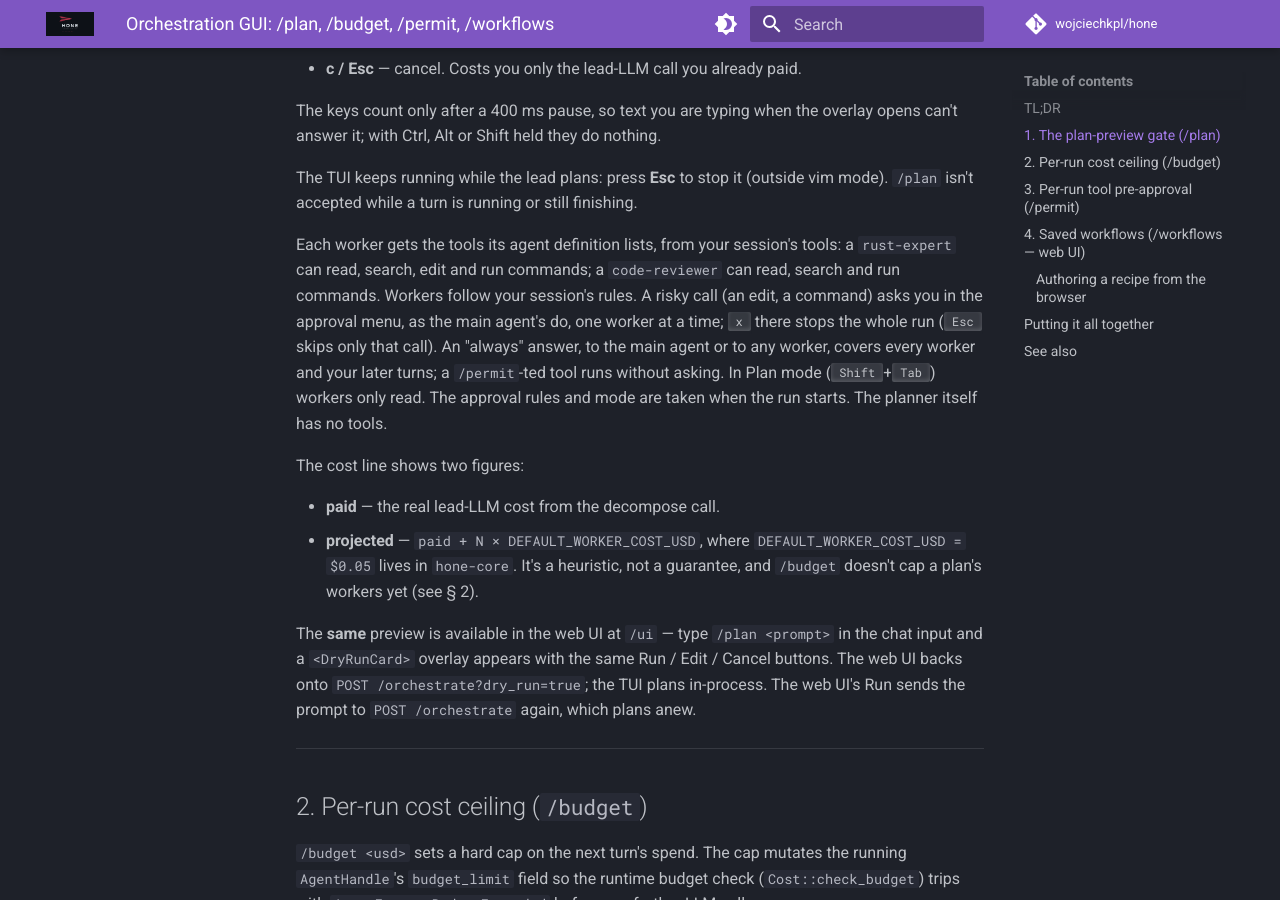
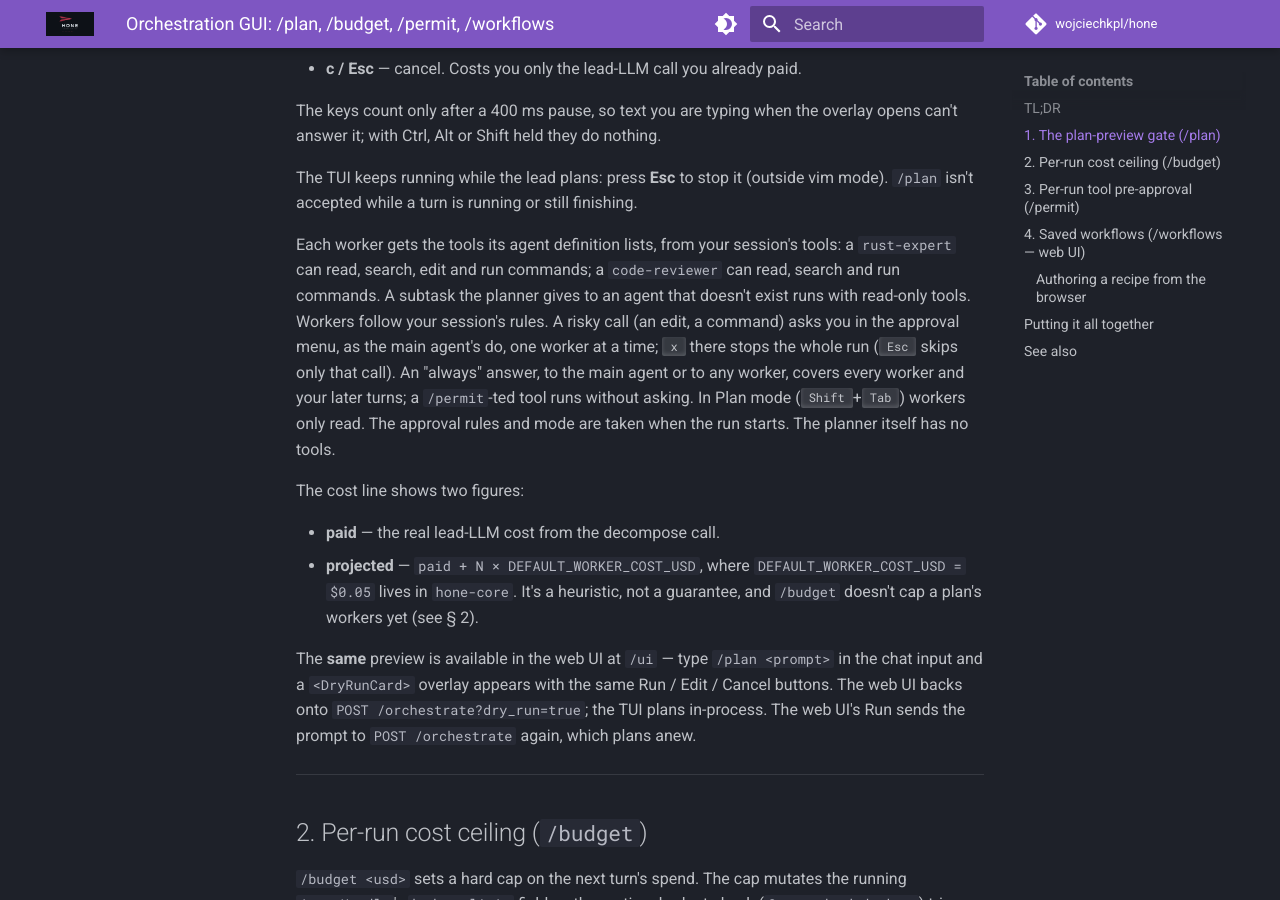
Before and after one commit to wojciechkpl/hone, an MkDocs documentation site: the page built from docs/tutorials/orchestration-gui.md, in a window 1280 px wide and 900 px high, scrolled down 1505 px. Built offline with MkDocs 1.6.1 and Material for MkDocs 9.7.7, drawn with Linux system fonts in a browser that asks for light colours; comment, search, counter and statistics services are not loaded.

Commit message:
docs: made-up agent names get read-only tools (W26)

```diff
--- a/docs/tutorials/orchestration-gui.md
+++ b/docs/tutorials/orchestration-gui.md
@@ -64,7 +64,8 @@ still finishing.
 
 Each worker gets the tools its agent definition lists, from your
 session's tools: a `rust-expert` can read, search, edit and run commands;
-a `code-reviewer` can read, search and run commands. Workers follow your
+a `code-reviewer` can read, search and run commands. A subtask the
+planner gives to an agent that doesn't exist runs with read-only tools. Workers follow your
 session's rules. A risky call (an edit, a command) asks you in the
 approval menu, as the main agent's do, one worker at a time; <kbd>x</kbd>
 there stops the whole run (<kbd>Esc</kbd> skips only that call). An
```
Also changed, not shown: CHANGELOG.md (+1 -2 lines).
